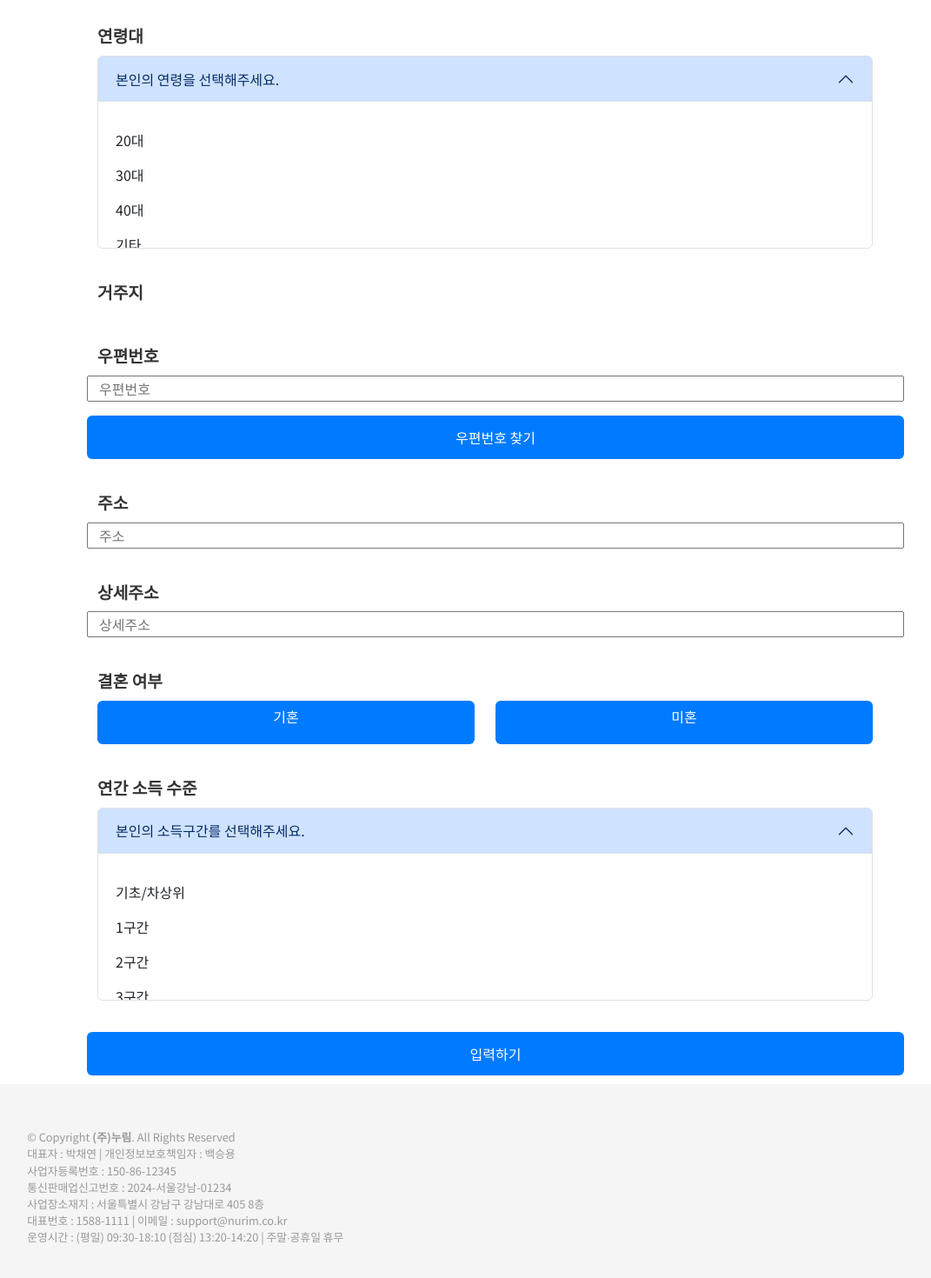
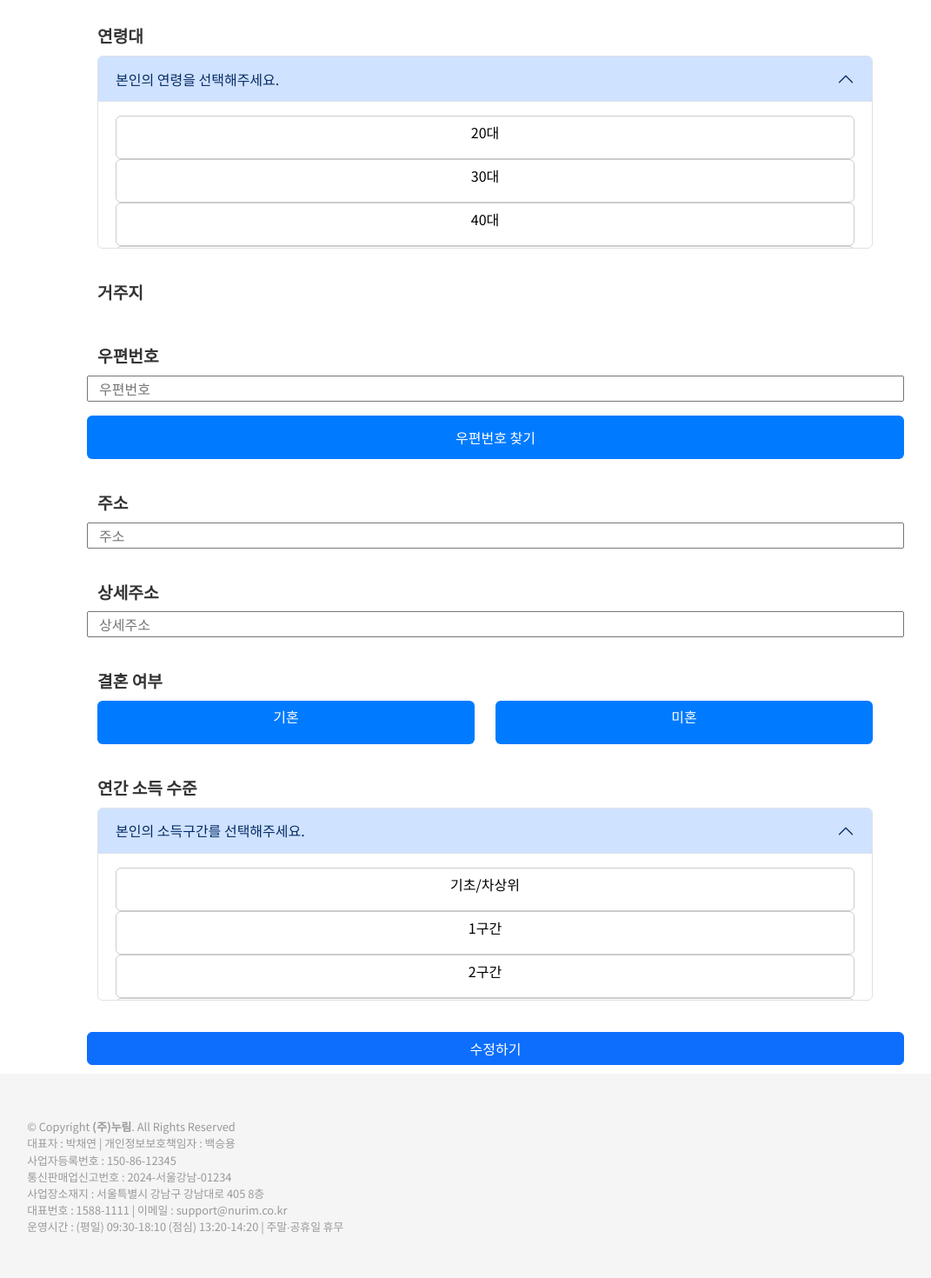
Before and after one commit to team-nurim/nurim-plus-view, a Vue app: page /updateMemberInfo2 in a window 1280 px wide. Shown: the part 414-1884 px from the top of the page at 87% size, without its empty margins (70-1141 px from the left). Built offline with nearby package versions, Linux system fonts and the light colour scheme; no server answers.

Commit message:
[Feat](view) 마이페이지 디자인 및 기능 수정

```diff
--- a/src/views/mypage/SwitchAccount.vue
+++ b/src/views/mypage/SwitchAccount.vue
@@ -38,13 +38,25 @@
 
       <!-- The Modal -->
       <div class="modal fade" id="termsModal" tabindex="-1" aria-labelledby="termsModalLabel" aria-hidden="true">
-        <div class="modal-dialog modal-lg">
+        <div class="modal-dialog modal-dialog-centered modal-dialog-scrollable modal-lg">
           <div class="modal-content">
             <div class="modal-header">
               <h5 class="modal-title" id="termsModalLabel">서비스 약관 동의</h5>
               <button type="button" class="btn-close" data-bs-dismiss="modal" aria-label="Close"></button>
             </div>
             <div class="modal-body">
+              <p>여기에 약관 내용을 입력합니다. 약관은 충분히 길어질 수 있으므로 스크롤을 허용하는 구성이 중요합니다.</p>
+              <p>여기에 약관 내용을 입력합니다. 약관은 충분히 길어질 수 있으므로 스크롤을 허용하는 구성이 중요합니다.</p>
+              <p>여기에 약관 내용을 입력합니다. 약관은 충분히 길어질 수 있으므로 스크롤을 허용하는 구성이 중요합니다.</p>
+              <p>여기에 약관 내용을 입력합니다. 약관은 충분히 길어질 수 있으므로 스크롤을 허용하는 구성이 중요합니다.</p>
+              <p>여기에 약관 내용을 입력합니다. 약관은 충분히 길어질 수 있으므로 스크롤을 허용하는 구성이 중요합니다.</p>
+              <p>여기에 약관 내용을 입력합니다. 약관은 충분히 길어질 수 있으므로 스크롤을 허용하는 구성이 중요합니다.</p>
+              <p>여기에 약관 내용을 입력합니다. 약관은 충분히 길어질 수 있으므로 스크롤을 허용하는 구성이 중요합니다.</p>
+              <p>여기에 약관 내용을 입력합니다. 약관은 충분히 길어질 수 있으므로 스크롤을 허용하는 구성이 중요합니다.</p>
+              <p>여기에 약관 내용을 입력합니다. 약관은 충분히 길어질 수 있으므로 스크롤을 허용하는 구성이 중요합니다.</p>
+              <p>여기에 약관 내용을 입력합니다. 약관은 충분히 길어질 수 있으므로 스크롤을 허용하는 구성이 중요합니다.</p>
+              <p>여기에 약관 내용을 입력합니다. 약관은 충분히 길어질 수 있으므로 스크롤을 허용하는 구성이 중요합니다.</p>
+              <p>여기에 약관 내용을 입력합니다. 약관은 충분히 길어질 수 있으므로 스크롤을 허용하는 구성이 중요합니다.</p>
               <p>여기에 약관 내용을 입력합니다. 약관은 충분히 길어질 수 있으므로 스크롤을 허용하는 구성이 중요합니다.</p>
               <!-- 약관 내용 -->
             </div>
@@ -56,12 +68,12 @@
         </div>
       </div>
 
-      <div class="row mt-3 mb-10 align-items-center custom-padding">
+      <div class="row mt-3 mb-10 align-items-center custom-padding" v-if="!member.type">
         <div class="col">
           <button type="button" class="btn btn-update" @click="cancelUpload">취소</button>
         </div>
         <div class="col">
-          <button type="button" class="btn btn-update" :disabled="!isFileInputEnabled || member.type === 1">계정전환</button>
+          <button type="button" class="btn btn-update" :disabled="!isFileInputEnabled">계정 전환 신청</button>
         </div>
       </div>
 
--- a/src/views/mypage/UpdateMemberInfo2.vue
+++ b/src/views/mypage/UpdateMemberInfo2.vue
@@ -59,10 +59,14 @@
               </h2>
               <div id="collapseOne" class="accordion-collapse collapse show" data-bs-parent="#accordionExample">
                 <div class="accordion-body" style="text-align: left;">
-                  <a class="dropdown-item mt-3 mb-3" href="#" @click="setAge(20)">20대</a>
-                  <a class="dropdown-item mt-3 mb-3" href="#" @click="setAge(30)">30대</a>
-                  <a class="dropdown-item mt-3 mb-3" href="#" @click="setAge(40)">40대</a>
-                  <a class="dropdown-item mt-3 mb-3" href="#" @click="setAge(99)">기타</a>
+                  <input type="radio" class="btn-check" id="20" name="age" @click="setAge(20)">
+                  <label class="btn btn-income" for="20">20대</label>
+                  <input type="radio" class="btn-check" id="30" name="age" @click="setAge(30)">
+                  <label class="btn btn-income" for="30">30대</label>
+                  <input type="radio" class="btn-check" id="40" name="age" @click="setAge(40)">
+                  <label class="btn btn-income" for="40">40대</label>
+                  <input type="radio" class="btn-check" id="etc" name="age" @click="setAge(99)">
+                  <label class="btn btn-income" for="etc">기타</label>
                 </div>
               </div>
             </div>
@@ -117,15 +121,24 @@
               </h2>
               <div id="collapseOne" class="accordion-collapse collapse show" data-bs-parent="#accordionExample">
                 <div class="accordion-body" style="text-align: left;">
-                  <a class="dropdown-item mt-3 mb-3" href="#"  @click="setIncome('기초/차상위')">기초/차상위</a>
-                  <a class="dropdown-item mt-3 mb-3" href="#" @click="setIncome('1구간')">1구간</a>
-                  <a class="dropdown-item mt-3 mb-3" href="#" @click="setIncome('2구간')">2구간</a>
-                  <a class="dropdown-item mt-3 mb-3" href="#" @click="setIncome('3구간')">3구간</a>
-                  <a class="dropdown-item mt-3 mb-3" href="#" @click="setIncome('4구간')">4구간</a>
-                  <a class="dropdown-item mt-3 mb-3" href="#" @click="setIncome('5구간')">5구간</a>
-                  <a class="dropdown-item mt-3 mb-3" href="#" @click="setIncome('6구간')">6구간</a>
-                  <a class="dropdown-item mt-3 mb-3" href="#" @click="setIncome('7구간')">7구간</a>
-                  <a class="dropdown-item mt-3 mb-3" href="#" @click="setIncome('8구간')">8구간</a>
+                  <input type="radio" class="btn-check" id="0" name="income" @click="setIncome('기초/차상위')">
+                  <label class="btn btn-income" for="0">기초/차상위</label>
+                  <input type="radio" class="btn-check" id="1" name="income" @click="setIncome('1구간')">
+                  <label class="btn btn-income" for="1">1구간</label>
+                  <input type="radio" class="btn-check" id="2" name="income" @click="setIncome('2구간')">
+                  <label class="btn btn-income" for="2">2구간</label>
+                  <input type="radio" class="btn-check" id="3" name="income" @click="setIncome('3구간')">
+                  <label class="btn btn-income" for="3">3구간</label>
+                  <input type="radio" class="btn-check" id="4" name="income" @click="setIncome('4구간')">
+                  <label class="btn btn-income" for="4">4구간</label>
+                  <input type="radio" class="btn-check" id="5" name="income" @click="setIncome('5구간')">
+                  <label class="btn btn-income" for="5">5구간</label>
+                  <input type="radio" class="btn-check" id="6" name="income" @click="setIncome('6구간')">
+                  <label class="btn btn-income" for="6">6구간</label>
+                  <input type="radio" class="btn-check" id="7" name="income" @click="setIncome('7구간')">
+                  <label class="btn btn-income" for="7">7구간</label>
+                  <input type="radio" class="btn-check" id="8" name="income" @click="setIncome('8구간')">
+                  <label class="btn btn-income" for="8">8구간</label>
                 </div>
               </div>
             </div>
@@ -134,7 +147,29 @@
       </div>
 
       <div class="row mt-3 mb-10 align-items-center custom-padding">
-        <button type="button" class="btn btn-update" @click="updateMemberInfo">입력하기</button>
+        <!-- <button type="button" class="btn btn-update" @click="updateMemberInfo">입력하기</button> -->
+        <button type="button" class="btn btn-primary" data-bs-toggle="modal" data-bs-target="#exampleModal">
+          수정하기
+        </button>
+      </div>
+
+      <!-- Modal -->
+      <div class="modal fade" id="exampleModal" tabindex="-1" aria-labelledby="exampleModalLabel" aria-hidden="true">
+        <div class="modal-dialog">
+          <div class="modal-content">
+            <div class="modal-header">
+              <h1 class="modal-title fs-5" id="exampleModalLabel">내 맞춤 정보 수정</h1>
+              <button type="button" class="btn-close" data-bs-dismiss="modal" aria-label="Close"></button>
+            </div>
+            <div class="modal-body">
+              ...
+            </div>
+            <div class="modal-footer">
+              <button type="button" class="btn btn-secondary" data-bs-dismiss="modal">취소</button>
+              <button type="button" class="btn btn-primary" @click="updateMemberInfo">수정</button>
+            </div>
+          </div>
+        </div>
       </div>
 
     </div>
@@ -174,8 +209,6 @@ export default {
       accordionId: 'Residence', // 아코디언의 부모 요소 ID
       collapseOne: 'collapseOne', // 첫 번째 아코디언의 collapse ID
       collapseTwo: 'collapseTwo', // 두 번째 아코디언의 collapse ID
-      selectedRegion: '', // 선택한 도/특별시/광역시
-      selectedDistricts: [], // 선택한 시/군/구 목록
       postcode: '',
       address: '',
       detailAddress: '',
@@ -238,6 +271,7 @@ export default {
         });
         console.log('회원 정보 수정 성공: ', response.data);
         alert('회원 정보가 성공적으로 수정되었습니다.');
+        this.$router.push('/Mypage')
       } catch (error) {
         console.log('회원 정보 수정 실패: ', error)
         alert('회원 정보 수정에 실패했습니다.');
@@ -358,6 +392,31 @@ export default {
   color: #ffdd00; /* 호버 및 포커스 시 글씨색 변경 */
 }
 
+/* 선택되지 않은 라디오 버튼의 스타일 */
+.btn-check:not(:checked) + .btn-income {
+  color: #000; /* 버튼의 글자색 */
+  background-color: #fff; /* 버튼의 배경색 */
+  border-color: #ccc; /* 버튼의 테두리 색 */
+  height: 50px;
+  width: 100%;
+  padding: 8;
+}
+
+/* 선택된 라디오 버튼의 스타일 */
+.btn-check:checked + .btn-income {
+  color: #fff; /* 선택된 버튼의 글자색 */
+  background-color: #aaa; /* 선택된 버튼의 배경색 */
+  border-color: #aaa; /* 선택된 버튼의 테두리 색 */
+  border: none; /* 외곽선 제거 */
+  outline: none; /* 클릭 시 나타나는 외곽선 제거 */
+  transition: background-color 0.3s, color 0.3s; /* 색상 변화에 애니메이션 효과 적용 */
+  color: white; /* 글씨색 */
+  font-size: 16px; /* 글씨크기 */
+  height: 50px;
+  width: 100%;
+  padding: 8;
+}
+
 .accordion-collapse {
   max-height: 168px;
   overflow-y: auto;
```
